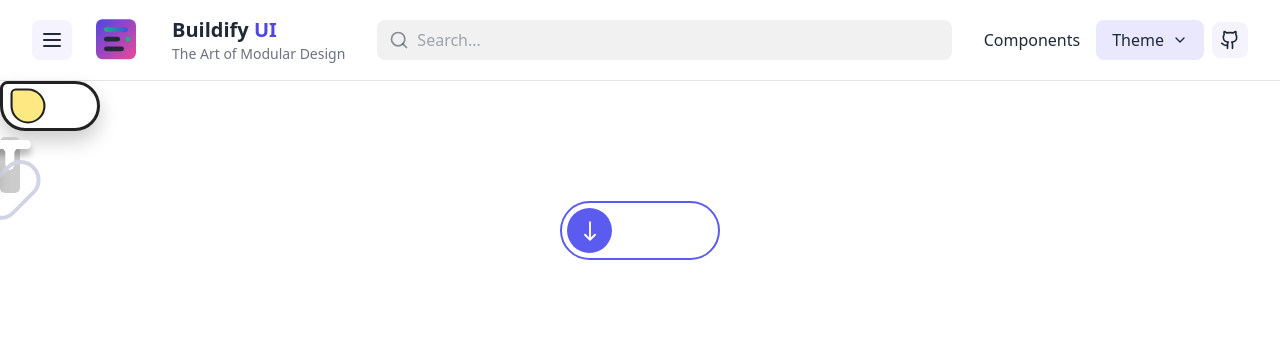
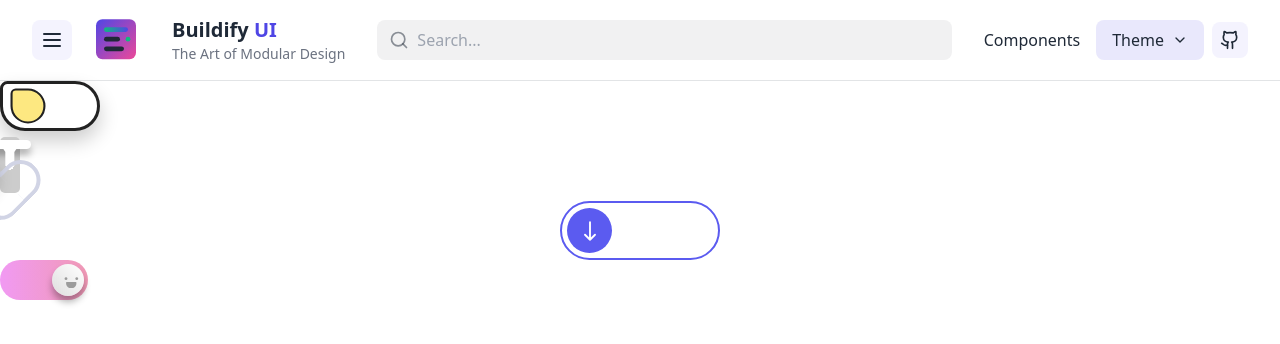
Before and after one commit to MadhavArora1213/BuildifyUi, a React (Vite) app: page / in a window 1280 px wide. Shown: the top 344 px of the page. Built offline with nearby package versions, Linux system fonts and the light colour scheme.

Commit message:
Add Emoji Toggle Switch

```diff
--- a/src/App3.tsx
+++ b/src/App3.tsx
@@ -5,6 +5,7 @@ import SimpleToggle from "./registry/Components/ToggleSwitches/SimpleToggle";
 import GearToggle from "./registry/Components/ToggleSwitches/GearToggle";
 import LoveToggle from "./registry/Components/ToggleSwitches/LoveToggle";
 import DownloadToggle from "./registry/Components/ToggleSwitches/DownloadToggle";
+import EmojiToggle from "./registry/Components/ToggleSwitches/EmojiToggle";
 const Navbar = lazy(() => import("./components/core/Navbar"));
 
 
@@ -14,10 +15,11 @@ const App3: React.FC = () => {
       {/* Suspense to handle the loading state for lazy-loaded components */}
       <Suspense fallback={<div>Loading...</div>}>
         <Navbar />
-      <SimpleToggle/>
-      <GearToggle/>
-      <LoveToggle/>
-      <DownloadToggle/>
+        <SimpleToggle />
+        <GearToggle />
+        <LoveToggle />
+        <DownloadToggle />
+        <EmojiToggle/>
       </Suspense>
     </ThemeProvider>
   );
--- /dev/null
+++ b/src/registry/Components/ToggleSwitches/EmojiToggle.tsx
@@ -0,0 +1,113 @@
+import React from 'react';
+import styled from 'styled-components';
+
+const EmojiToggle = () => {
+  return (
+    <StyledWrapper>
+      <div className="checkbox-wrapper-5">
+        <div className="check">
+          <input defaultChecked id="check-5" type="checkbox" />
+          <label htmlFor="check-5" />
+        </div>
+      </div>
+    </StyledWrapper>
+  );
+}
+
+const StyledWrapper = styled.div`
+  .checkbox-wrapper-5 .check {
+    --size: 40px;
+    position: relative;
+    background: linear-gradient(90deg, #f19af3, #f099b5);
+    line-height: 0;
+    perspective: 400px;
+    font-size: var(--size);
+  }
+
+  .checkbox-wrapper-5 .check input[type="checkbox"],
+    .checkbox-wrapper-5 .check label,
+    .checkbox-wrapper-5 .check label::before,
+    .checkbox-wrapper-5 .check label::after,
+    .checkbox-wrapper-5 .check {
+    appearance: none;
+    display: inline-block;
+    border-radius: var(--size);
+    border: 0;
+    transition: .35s ease-in-out;
+    box-sizing: border-box;
+    cursor: pointer;
+  }
+
+  .checkbox-wrapper-5 .check label {
+    width: calc(2.2 * var(--size));
+    height: var(--size);
+    background: #d7d7d7;
+    overflow: hidden;
+  }
+
+  .checkbox-wrapper-5 .check input[type="checkbox"] {
+    position: absolute;
+    z-index: 1;
+    width: calc(.8 * var(--size));
+    height: calc(.8 * var(--size));
+    top: calc(.1 * var(--size));
+    left: calc(.1 * var(--size));
+    background: linear-gradient(45deg, #dedede, #ffffff);
+    box-shadow: 0 6px 7px rgba(0,0,0,0.3);
+    outline: none;
+    margin: 0;
+  }
+
+  .checkbox-wrapper-5 .check input[type="checkbox"]:checked {
+    left: calc(1.3 * var(--size));
+  }
+
+  .checkbox-wrapper-5 .check input[type="checkbox"]:checked + label {
+    background: transparent;
+  }
+
+  .checkbox-wrapper-5 .check label::before,
+    .checkbox-wrapper-5 .check label::after {
+    content: "· ·";
+    position: absolute;
+    overflow: hidden;
+    left: calc(.15 * var(--size));
+    top: calc(.5 * var(--size));
+    height: var(--size);
+    letter-spacing: calc(-0.04 * var(--size));
+    color: #9b9b9b;
+    font-family: "Times New Roman", serif;
+    z-index: 2;
+    font-size: calc(.6 * var(--size));
+    border-radius: 0;
+    transform-origin: 0 0 calc(-0.5 * var(--size));
+    backface-visibility: hidden;
+  }
+
+  .checkbox-wrapper-5 .check label::after {
+    content: "●";
+    top: calc(.65 * var(--size));
+    left: calc(.2 * var(--size));
+    height: calc(.1 * var(--size));
+    width: calc(.35 * var(--size));
+    font-size: calc(.2 * var(--size));
+    transform-origin: 0 0 calc(-0.4 * var(--size));
+  }
+
+  .checkbox-wrapper-5 .check input[type="checkbox"]:checked + label::before,
+    .checkbox-wrapper-5 .check input[type="checkbox"]:checked + label::after {
+    left: calc(1.55 * var(--size));
+    top: calc(.4 * var(--size));
+    line-height: calc(.1 * var(--size));
+    transform: rotateY(360deg);
+  }
+
+  .checkbox-wrapper-5 .check input[type="checkbox"]:checked + label::after {
+    height: calc(.16 * var(--size));
+    top: calc(.55 * var(--size));
+    left: calc(1.6 * var(--size));
+    font-size: calc(.6 * var(--size));
+    line-height: 0;
+  }`;
+
+export default EmojiToggle;
```
